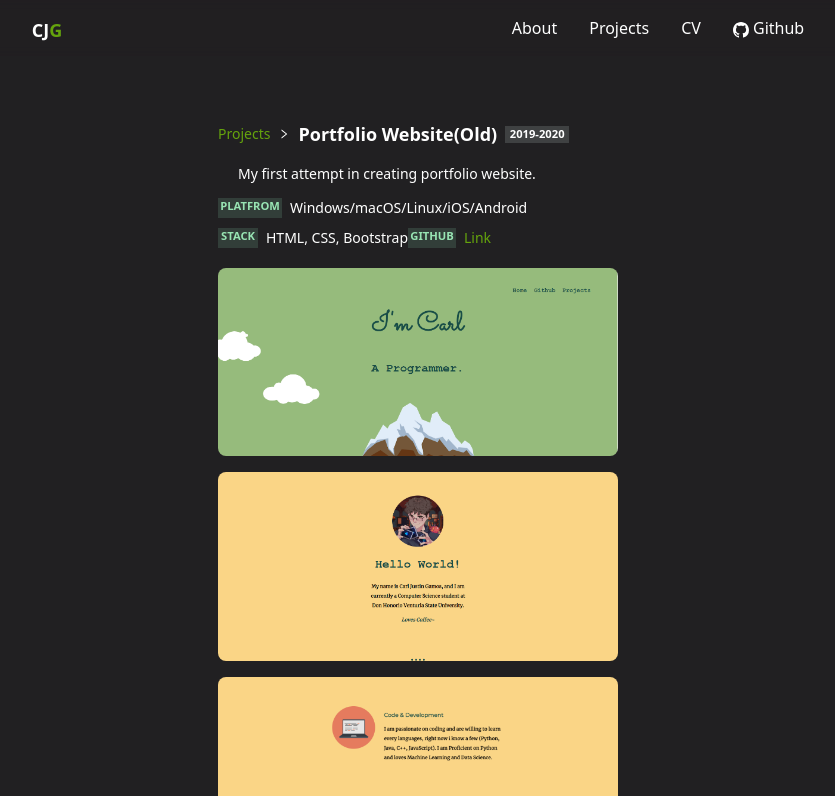
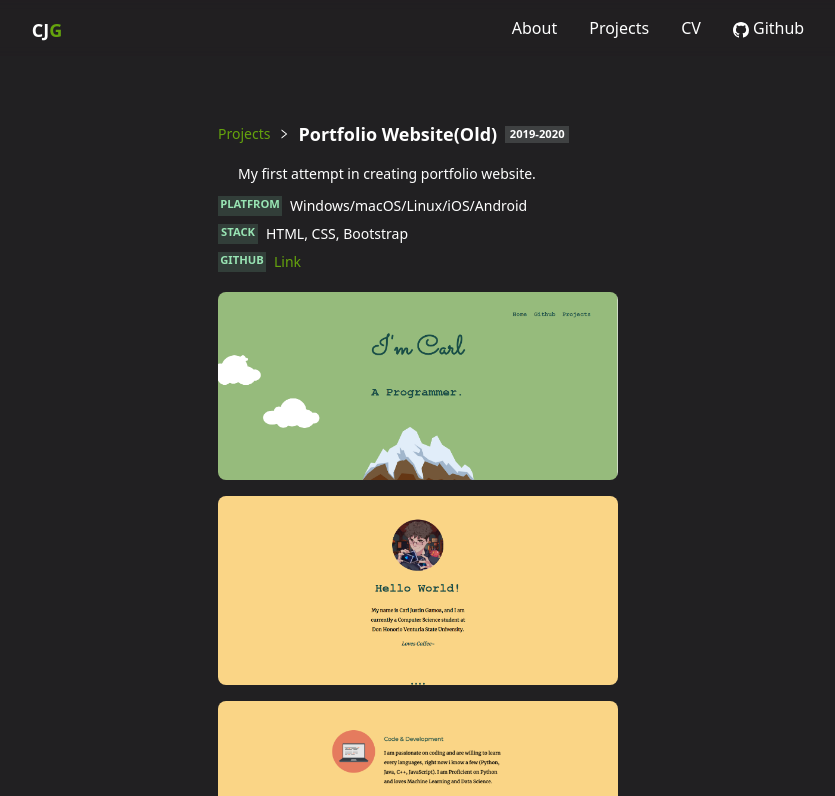
Before and after one commit to SudoPengu/portfolio-latest, a Next.js app: page /projects/portfolio-old in a window 1280 px wide. Shown: the top 796 px of the page, without its empty margins (222-1057 px from the left). Built offline with nearby package versions, Linux system fonts and the light colour scheme.

Commit message:
Minor Changes

```diff
--- a/pages/projects/cropture.tsx
+++ b/pages/projects/cropture.tsx
@@ -45,7 +45,7 @@ const underconstruction = ({ isVisible }: any) => {
                 <div className='py-2'>
                     <h1 className='text-white text-sm py-2 text-justify indent-5'>An application that classifies crop diseases and give details about the disease and solutions on how to prevent and cure them.</h1>
 
-                    <div>
+                    <div className='grid grid-cols-1'>
                         <div className='py-1 inline-flex'>
                             <div className='text-[0.7rem] disabled:opacity-75 text-[#98E4B3] bg-[#323E39] font-bold w-16 h-5 text-center'>PLATFROM</div>
                             <span className='text-sm pl-2'>Windows/macOS/Linux/iOS/Android</span>
--- a/pages/projects/portfolio-old.tsx
+++ b/pages/projects/portfolio-old.tsx
@@ -47,7 +47,7 @@ const underconstruction = ({ isVisible }: any) => {
                 <div className='py-2'>
                     <h1 className='text-white text-sm py-2 text-justify indent-5'>My first attempt in creating portfolio website.</h1>
 
-                    <div className=''>
+                    <div className='grid grid-cols-1'>
                         <div className='py-1 inline-flex'>
                             <div className='text-[0.7rem] disabled:opacity-75 text-[#98E4B3] bg-[#323E39] font-bold w-16 h-5 text-center'>PLATFROM</div>
                             <span className='text-sm pl-2'>Windows/macOS/Linux/iOS/Android</span>
```
